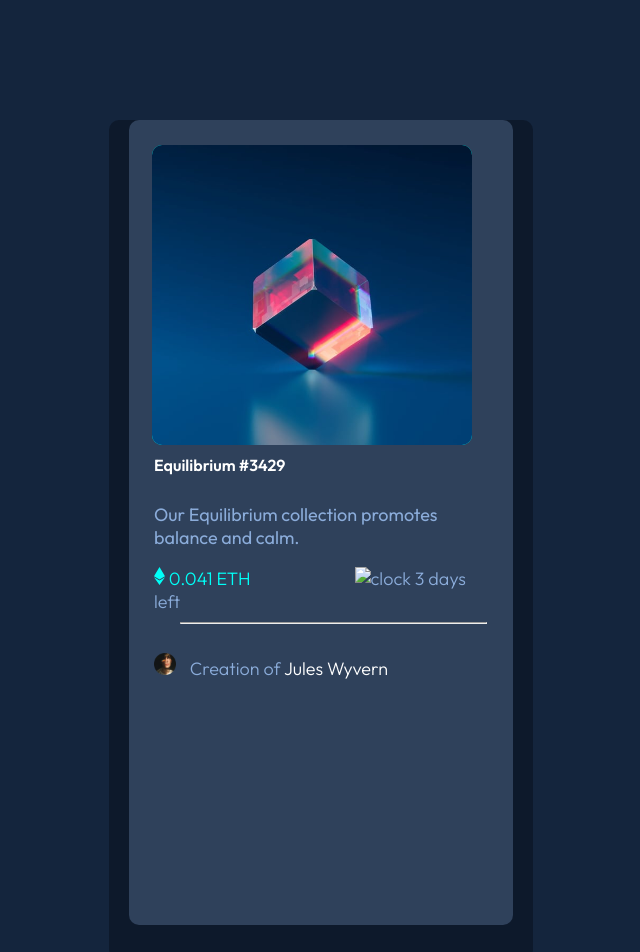
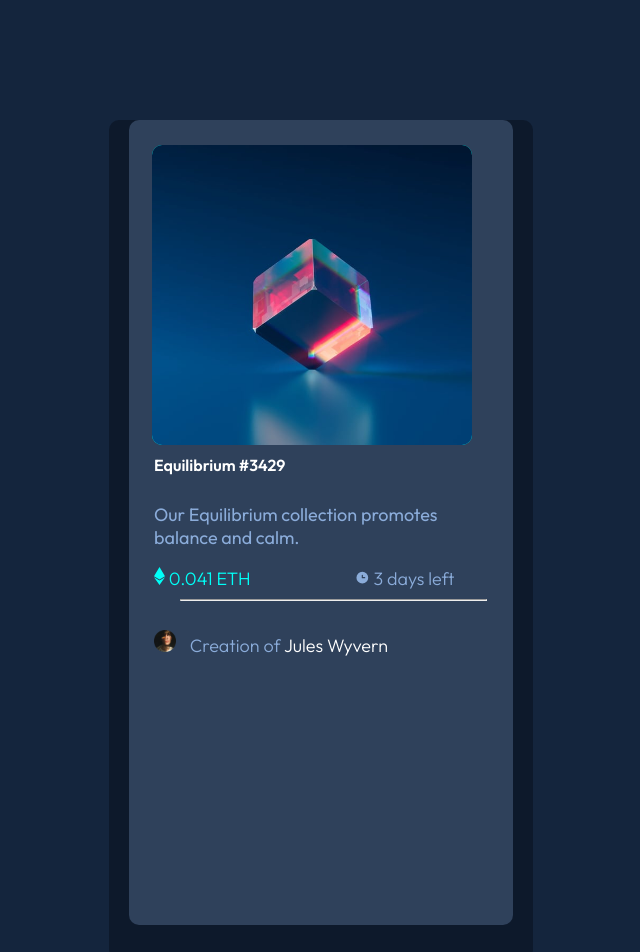
Before and after one commit to Hassanibrahim0617/frontendmentor-project, a plain HTML site: page index.html in a window 1280 px wide. Shown: the top 952 px of the page, without its empty margins (319-959 px from the left). Drawn offline with Linux system fonts and the light colour scheme.

Commit message:
Update index.html

```diff
--- a/index.html
+++ b/index.html
@@ -34,7 +34,7 @@
         <img src="icon-ethereum.svg" alt="etherium">
         0.041 ETH
         <span class="time">
-          <img src="images/icon-clock.svg" alt="clock">
+          <img src="icon-clock.svg" alt="clock">
           3 days left
         </span>
 
```
